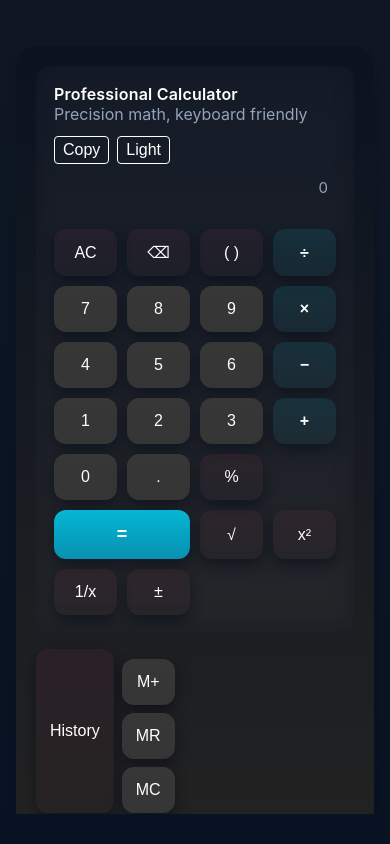
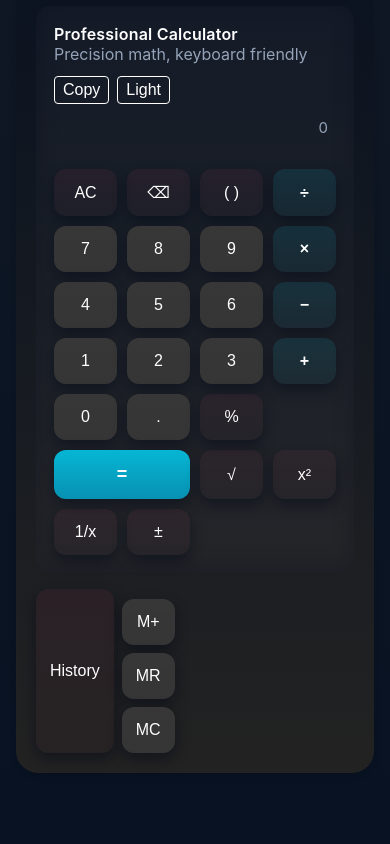
Before and after one commit to chuks2274/calculator, a website: page index.html in a window 390 px wide. Drawn offline with Linux system fonts and the light colour scheme.

Commit message:
Push down calculator on mobile to display full header

```diff
--- a/css/style.css
+++ b/css/style.css
@@ -441,7 +441,7 @@ html.light .modal {
 /* --- Push calculator down on mobile --- */
 @media (max-width: 600px) {
   .calculator {
-    margin-top: 60px; /* pushes down header + layout so top is visible */
+    margin-top: env(safe-area-inset-top, 70px); /* pushes down header + layout so top is visible */
   }
 }
 
```
